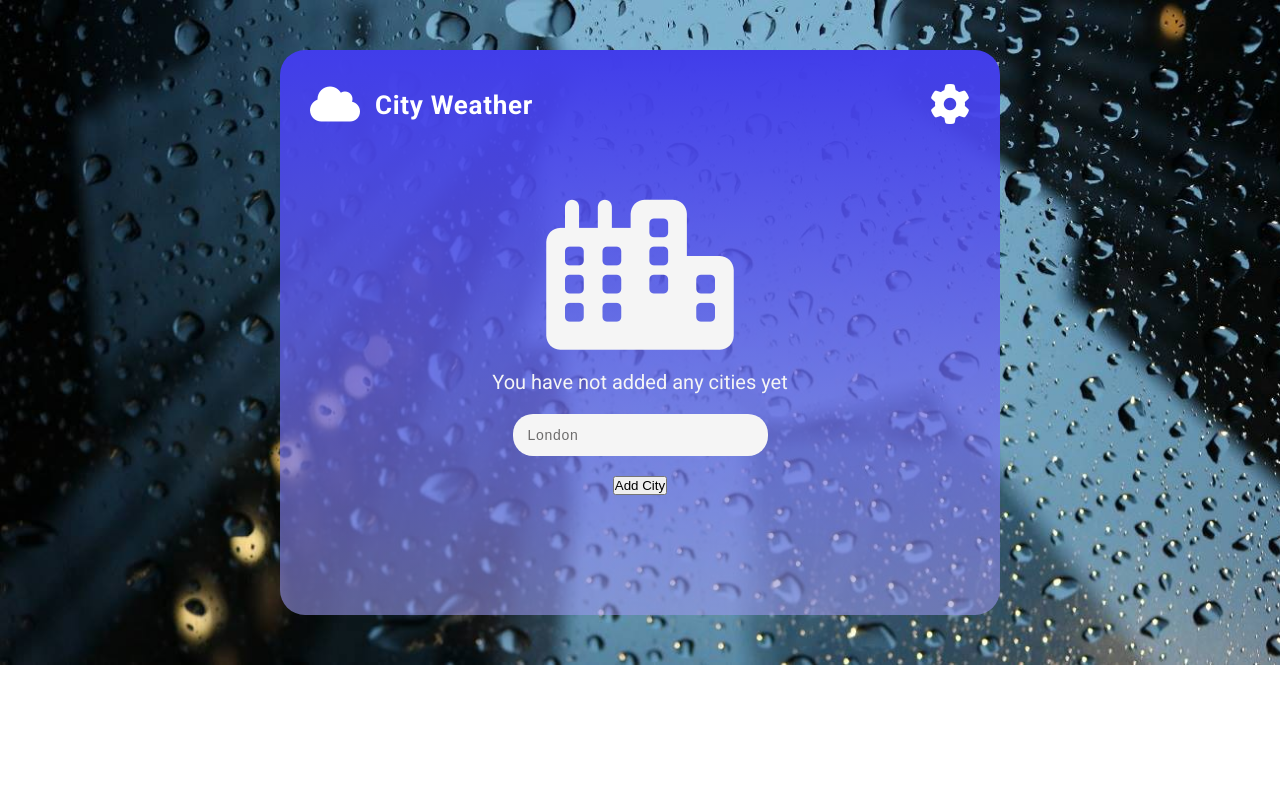
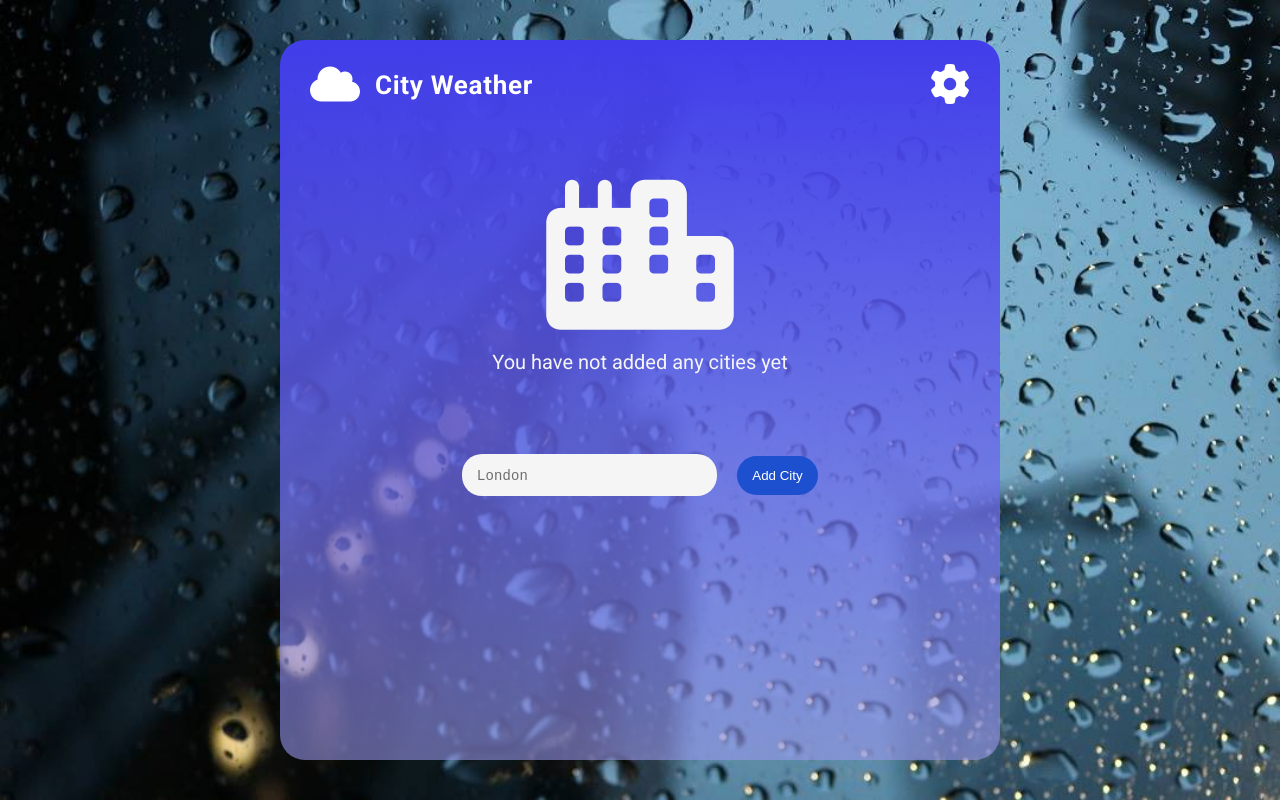
Before and after one commit to Mathers08/weather-widget, a Vue app: page / in a window 1280 px wide. Built offline with nearby package versions, Linux system fonts and the light colour scheme.

Commit message:
add max height container for scrolling

```diff
--- a/src/App.vue
+++ b/src/App.vue
@@ -47,11 +47,11 @@ export default defineComponent({
 
 <style lang="scss">
 .container {
-  max-width: 720px;
-  margin: 50px auto;
-  padding: 40px 30px;
+  padding: 30px;
   background: linear-gradient(rgba(65, 61, 234, 1), rgba(155, 153, 239, 0.5781));
   border-radius: 25px;
+  height: calc(100vh - 80px);
+  overflow: auto;
 
   i {
     font-size: 40px;
--- a/src/assets/global.scss
+++ b/src/assets/global.scss
@@ -14,4 +14,26 @@ body {
   background-size: cover;
   background-repeat: no-repeat;
   color: #fff;
+  max-width: 720px;
+  margin: 40px auto;
 }
+
+
+html, .container {
+  scroll-behavior: smooth;
+  scroll-padding-top: 8rem;
+  overflow-x: hidden;
+
+  &::-webkit-scrollbar {
+    width: 10px;
+  }
+
+  &::-webkit-scrollbar-track {
+    background: transparent;
+  }
+
+  &::-webkit-scrollbar-thumb {
+    background: rgb(183 192 223);
+    border-radius: 5rem;
+  }
+}
--- a/src/components/CityItem.vue
+++ b/src/components/CityItem.vue
@@ -63,6 +63,7 @@ export default defineComponent({
   gap: 10px;
   font-size: 20px;
   font-weight: 700;
+  margin-left: -25px;
 
   i {
     font-size: 30px;
@@ -76,7 +77,7 @@ export default defineComponent({
     width: 60%;
 
     &-temp {
-      font-size: 100px;
+      font-size: 80px;
       font-weight: 700;
     }
 
@@ -90,9 +91,13 @@ export default defineComponent({
         display: flex;
         align-items: center;
         gap: 15px;
-        font-size: 24px;
+        font-size: 22px;
         font-weight: 700;
         width: 150px;
+
+        i {
+          font-size: 24px;
+        }
       }
     }
   }
@@ -102,12 +107,16 @@ export default defineComponent({
     flex-direction: column;
     align-items: center;
     width: 40%;
-    margin-top: -100px;
+    margin-top: -80px;
     font-size: 22px;
     font-weight: 700;
 
     &-img {
-      width: 250px;
+      width: 200px;
+    }
+
+    p {
+      font-size: 18px;
     }
   }
 }
--- a/src/components/CityList.vue
+++ b/src/components/CityList.vue
@@ -1,17 +1,21 @@
 <template>
-  <div v-if="cities.length" class="list">
-    <div :key="city.id" v-for="city in cities" class="list__item">
+  <main class="main">
+    <div v-if="cities.length" class="main__list">
+      <div :key="city.id" v-for="city in cities" class="main__list-item">
         <city-item v-bind="city" />
       </div>
     </div>
-  <div v-else class="empty-list">
-    <div class="info">
+    <div v-else class="main__empty">
+      <div class="main__empty-info">
         <i class="fa-solid fa-city"></i>
         <p>You have not added any cities yet</p>
       </div>
+    </div>
+    <div class="main__add">
       <input v-model="cityValue" type="text" placeholder="Add your first city...">
       <button @click="addCity(cityValue)">Add City</button>
     </div>
+  </main>
 </template>
 
 <script>
@@ -40,7 +44,20 @@ export default defineComponent({
 </script>
 
 <style lang="scss" scoped>
-.empty-list {
+.main {
+  &__list {
+    margin: 40px;
+
+    &-item {
+      display: flex;
+      flex-direction: column;
+      gap: 15px;
+      margin-bottom: 35px;
+    }
+
+  }
+
+  &__empty {
     margin: 80px 0;
     text-align: center;
     display: flex;
@@ -48,7 +65,7 @@ export default defineComponent({
     align-items: center;
     gap: 20px;
 
-  .info {
+    &-info {
       display: flex;
       flex-direction: column;
       gap: 20px;
@@ -62,17 +79,14 @@ export default defineComponent({
         font-size: 20px;
       }
     }
+
   }
 
-.list {
-  margin: 40px;
-
-  &__item {
+  &__add {
     display: flex;
-    flex-direction: column;
-    gap: 15px;
-  }
-}
+    align-items: center;
+    justify-content: center;
+    gap: 20px;
 
     input {
       width: 255px;
@@ -85,4 +99,19 @@ input {
       color: #6e6d6d;
       letter-spacing: .7px;
     }
+
+    button {
+      padding: 12px 15px;
+      border-radius: 25px;
+      border: none;
+      color: #fff;
+      background-color: #1d50ce;
+      cursor: pointer;
+
+      &:hover {
+        opacity: .85;
+      }
+    }
+  }
+}
 </style>
```
Lines whose indentation alone changed are shown as unchanged.
